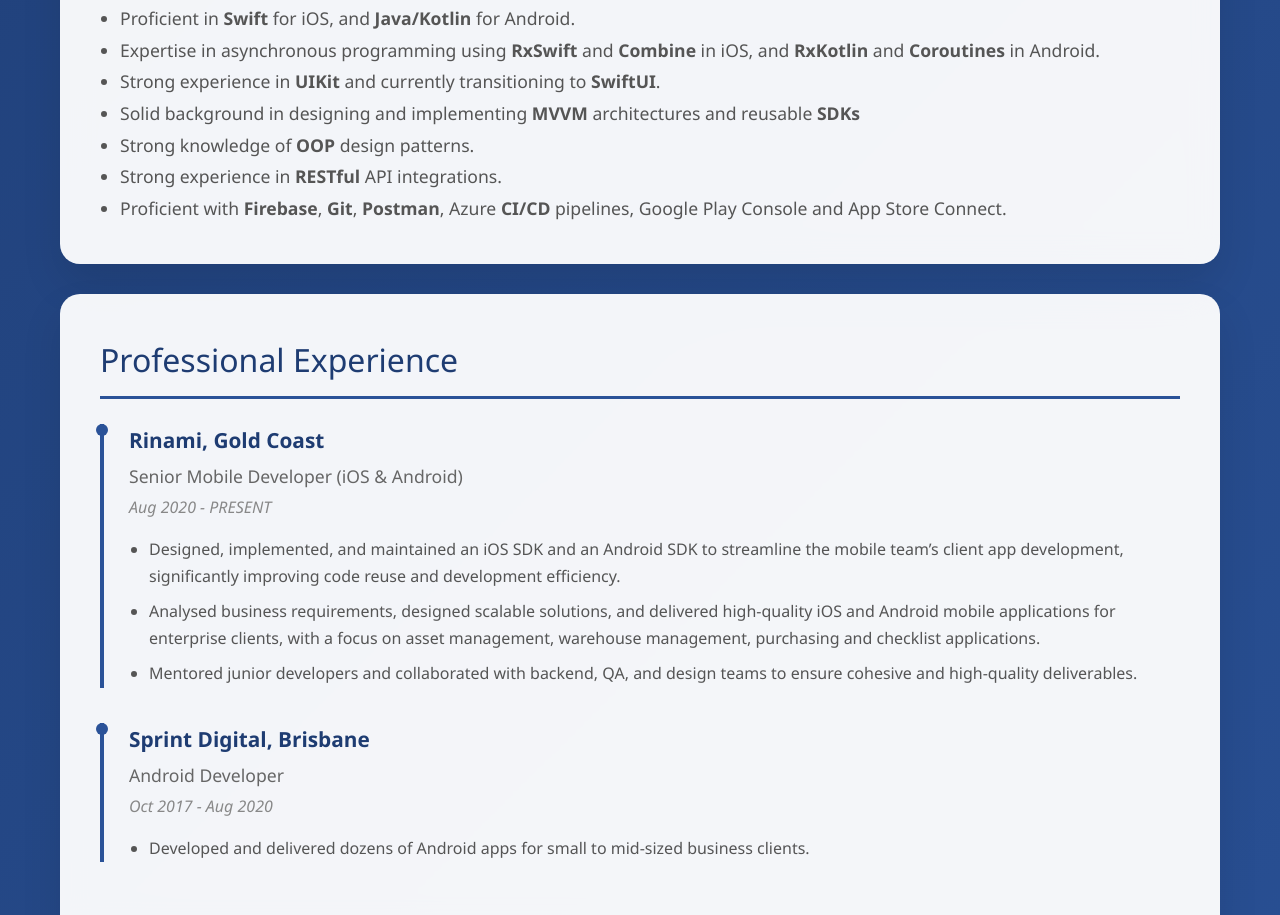
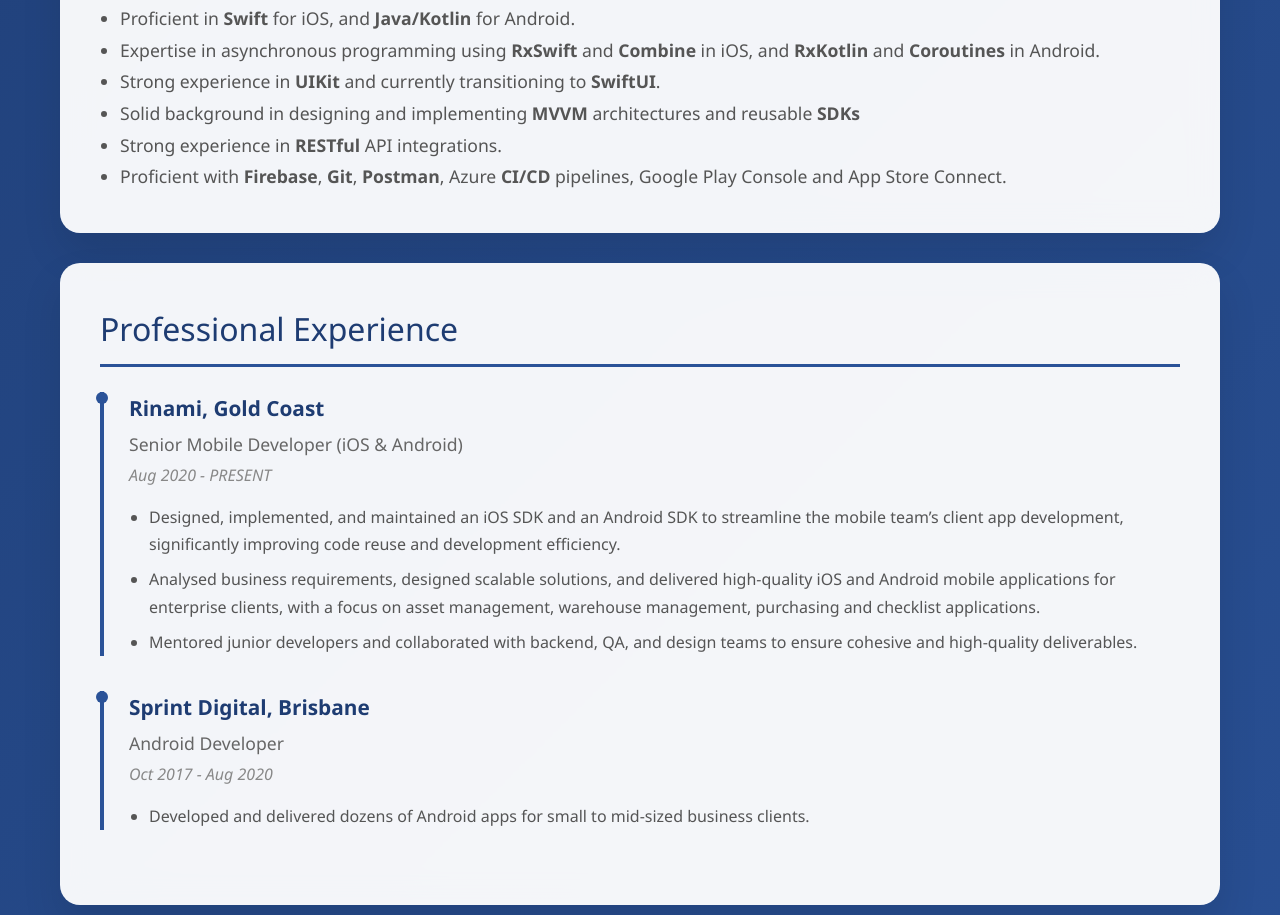
Before and after one commit to freddiezchen29/freddiezchen29.github.io, a plain HTML site: page index.html in a window 1280 px wide. Shown: the part 1275-2190 px from the top of the page. Drawn offline with Linux system fonts and the light colour scheme.

Commit message:
Update index.html

```diff
--- a/index.html
+++ b/index.html
@@ -343,7 +343,7 @@
         <div class="section">
             <h2>Professional Summary</h2>
             <p class="summary-text">
-                3 years of hands-on experience in native <strong>iOS development</strong>, plus 8 years of hands-on experience in native <strong>Android development</strong> , covering the full mobile development lifecycle for both platforms — from design and implementation to testing and deployment.
+                3 years of hands-on experience in native <strong>iOS development</strong>, plus 8 years of hands-on experience in native <strong>Android development</strong>, covering the full mobile development lifecycle for both platforms — from design and implementation to testing and deployment.
             </p>
 
             <h3 style="color: #1e3c72; margin: 30px 0 20px 0; font-size: 1.3rem;">Published Personal Portfolio Apps</h3>
@@ -387,7 +387,6 @@
                 <li>Expertise in asynchronous programming using <strong>RxSwift</strong> and <strong>Combine</strong> in iOS, and <strong>RxKotlin</strong> and <strong>Coroutines</strong> in Android.</li>
                 <li>Strong experience in <strong>UIKit</strong> and currently transitioning to <strong>SwiftUI</strong>.</li>
                 <li>Solid background in designing and implementing <strong>MVVM</strong> architectures and reusable <strong>SDKs</strong></li>
-                <li>Strong knowledge of <strong>OOP</strong> design patterns.</li>
                 <li>Strong experience in <strong>RESTful</strong> API integrations.</li>
                 <li>Proficient with <strong>Firebase</strong>, <strong>Git</strong>, <strong>Postman</strong>, Azure <strong>CI/CD</strong> pipelines, Google Play Console and App Store Connect.</li>
             </ul>
```
